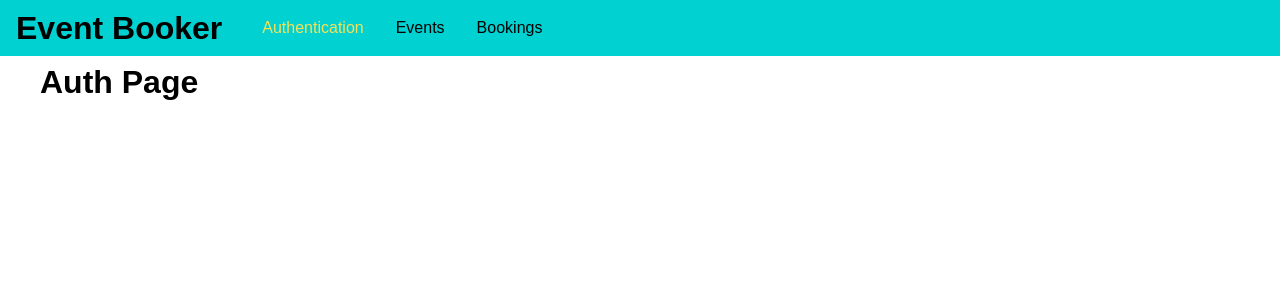
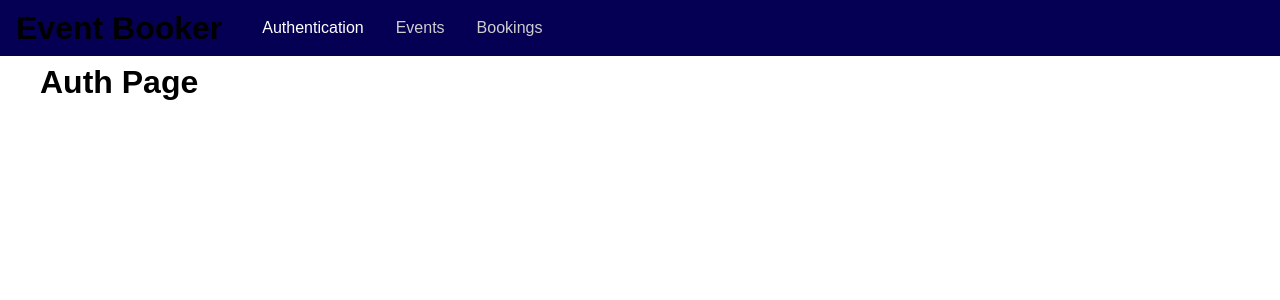
Before and after one commit to sid995/event-booking, a React (Create React App) app in the folder frontend/: page /auth in a window 1280 px wide. Shown: the top 300 px of the page. Built offline with nearby package versions, Linux system fonts and the light colour scheme.

Commit message:
changed styles

```diff
--- a/frontend/src/components/Navigation/MainNavigation.css
+++ b/frontend/src/components/Navigation/MainNavigation.css
@@ -4,7 +4,7 @@
   top: 0;
   width: 100%;
   height: 3.5rem;
-  background: #01d1d1;
+  background: #060055;
   padding: 0 1rem;
   display: flex;
   align-items: center;
@@ -13,6 +13,7 @@
 .main-navigation__logo h1 {
   margin: 0;
   font-size: 1.5rem;
+  color: #ffffff;
 }
 
 .main-navigation__items {
@@ -33,11 +34,11 @@
 
 .main-navigation__items a {
   text-decoration: none;
-  color: #000000;
+  color: #cecece;
 }
 
 .main-navigation__items a:hover,
 .main-navigation__items a:active,
 .main-navigation__items a.active {
-  color: #f8e254;
+  color: #ffffff;
 }
```
